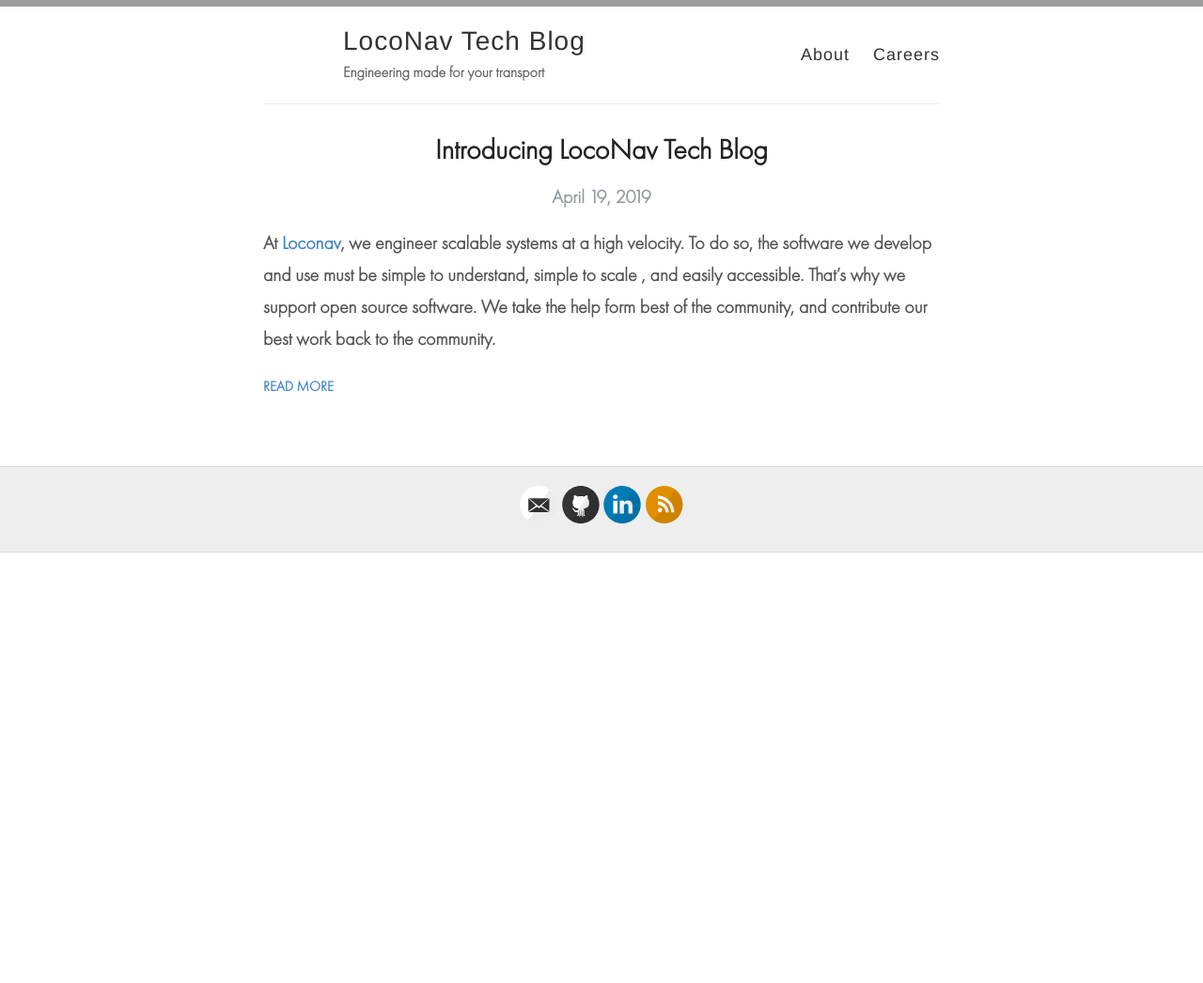
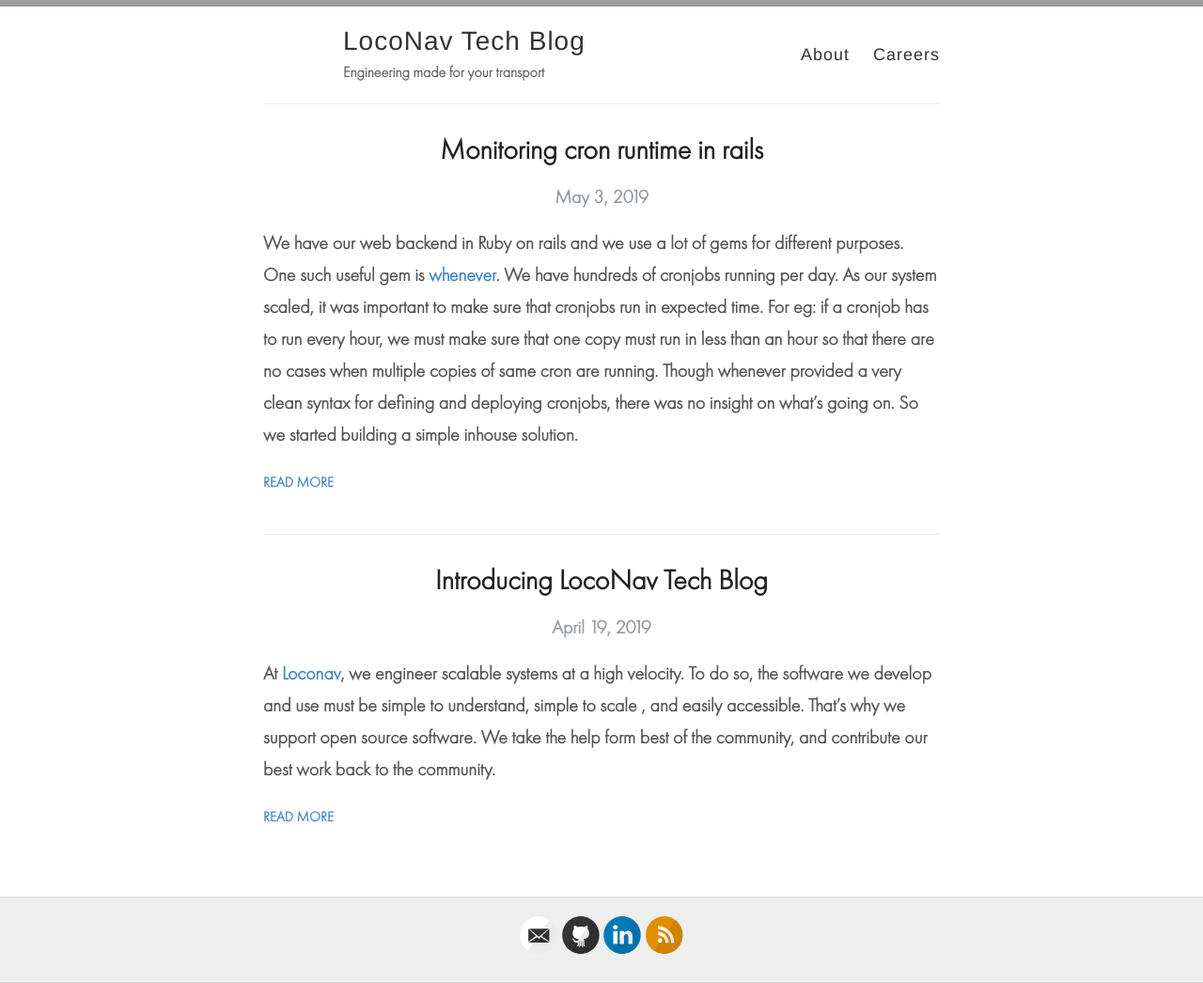
Before and after one commit to loconav-tech/blog, a Jekyll site: the page built from index.html, in a window 1280 px wide. Shown: the whole page at 94% size. Built offline with Jekyll 4.4.1, drawn with Linux system fonts in a browser that asks for light colours; before the commit the page ends 900 px from its top, so only the background shows below that; part of the change alters nothing that is shown; grey boxes are pictures that could not be loaded.

Commit message:
Added blogpost and sample view for cron runtime monitoring

````diff
--- /dev/null
+++ b/_posts/2019-05-03-monitoring-cron-runtime-in-rails.md
@@ -0,0 +1,158 @@
+---
+layout: post
+title: Monitoring cron runtime in rails
+categories: [ruby, whenever, redis, rake, active_admin]
+---
+
+We have our web backend in Ruby on rails and we use a lot of gems for different purposes. One such useful gem is **[whenever](https://github.com/javan/whenever)**. We have hundreds of cronjobs running per day. As our system scaled, it was important to make sure that cronjobs run in expected time. For eg: if a cronjob has to run every hour, we must make sure that one copy must run in less than an hour so that there are no cases when multiple copies of same cron are running. Though whenever provided a very clean syntax for defining and deploying cronjobs, there was no insight on what's going on. So we started building a simple inhouse solution.
+
+## What we wanted to build
+1. A method to calculate runtime for any cronjob.
+2. A syntax in which we can define expected runtime for a job (which should be less than the running frequency of job).
+3. A datastore to keep last runtime for any job.
+4. A notification mechanism (Slack, Hipchat, Email, etc).
+5. A user interface to view last runtime vs expected runtime for all cronjobs.
+
+Let's discuss all these one by one and build a solution :D
+
+
+## Calculating cron runtime
+[whenever](https://github.com/javan/whenever) provides two ways of running rails scripts : rake tasks and runners. One easy way to calculate runtimes was using **[rake hooks](https://medium.com/@ochagata/implementing-global-hooks-for-rake-9a11632731a4)**. Rake provides **start** and **end** hooks which we can use to check start time and end time of a cron job. So, first we moved all whenever crons to rake based scripts (we had few jobs which were written using _runner_ syntax). But these hooks run on all rake tasks (some of which may not be cron jobs), so we namespaced cron jobs properly to make this hook run for cron based rake tasks only. Also, we used **redis** hashes to store start_time, end_time and task details. Here is the sample code,
+
+```ruby
+# Rakefile
+tasks = Rake.application.tasks
+tasks.each do |task|
+  next unless task.to_s.starts_with?('loconav_crons:')
+
+  task.enhance ['logger:before']
+  task.enhance do
+    Rake::Task['logger:after'].invoke
+  end
+end
+
+# lib/tasks/before_logger
+namespace :logger do
+  desc 'Perform some steps before a rake task executes'
+  task before: :environment do
+    task_name = ARGV[0]
+    task_comment = Rake.application.tasks.select{ |task| task.to_s == task_name }.first&.comment
+    CronMonitor.signal_cron_start(task_name, { start_time: Time.current, description: task_comment }) # stores in redis
+    puts "#{Time.current} Starting task : #{task_name}"
+  end
+end
+
+# after_logger
+namespace :logger do
+  desc 'Perform some steps after a rake task executes'
+  task after: :environment do
+    task_name = ARGV[0]
+    end_time = Time.current
+    Heartbeat.signal_cron_completion(task_name, { end_time: end_time }) # stores in redis
+    details = JSON.parse(Heartbeat.cron_last_run_details(task_name))
+    cron_runtime = end_time - details['start_time'].to_time
+    task_details = ::Cron::ExecutionConstraints::SCHEDULES[task_name.to_sym] # Discussing about this soon
+    runtime_threshold = task_details[:runtime_threshold]
+
+    if cron_runtime > runtime_threshold
+      msg  = "Task #{task_name} exceeded runtime.\nExpected : #{format_runtime(runtime_threshold)}"
+      msg += "\nCurrent Runtime : #{format_runtime(cron_runtime)}"
+      msg += "\nFrequency #{to_hh_mm(task_details[:frequency])}"
+      msg += "\nAt : #{task_details[:run_at_ist]}" if task_details[:run_at_ist].present?
+
+      Notifier.send_message(msg) # Notify somewhere (eg email / slack)
+
+      puts "Runtime #{cron_runtime} exceeded against expected runtime. Notified via webhook"
+    end
+
+    puts "#{Time.current} Completing task : #{task_name}"
+
+  end
+
+  def to_hh_mm(seconds)
+    seconds = seconds.to_i
+    "#{ (seconds/3600) }h : #{ (seconds%3600)/60 }m"
+  end
+
+  def format_runtime(seconds)
+    if seconds > 60
+      to_hh_mm(seconds)
+    else
+      seconds
+    end
+  end
+end
+```
+
+The after_logger notes end_time, takes previous runtime from redis and calculates job runtime. If this comes out to be more than threshold, it can send a notification.
+
+
+## Syntax for defining cron runtime
+We checked whenever documentation and found we can define these things for a cronjob:
+
+1. Running frequency (Eg. 1.day)
+2. Time (Eg. 1:00 am)
+3. Log files (standard and error)
+4. Rake command details
+
+Only thing we wanted to add was _runtime_threshold_. So for each task, we defined some decent threshold initially and modified it later as per actual job runtimes. We came up with our own hash based syntax in a module called Cron::ExecutionConstraints. Here, we also defined our time in IST as all the customers in this cluster are in IST otherwise whenever accepts UTC time.
+
+```ruby
+module Cron
+  module ExecutionConstraints
+    SCHEDULES = {
+      'loconav:daily_tasks:stop_data_collection_for_expired_vehicles': {
+        frequency: 1.day,
+        runtime_threshold: 2.minutes,
+        run_at_ist: '1:00 am',
+        standard_logger: 'log/stop_data_collection_for_expired_vehicles.log',
+        error_logger: 'log/stop_data_collection_for_expired_vehicles_err.log',
+      },
+      'loconav:daily_tasks:cache_expiry_date_in_vehicles': {
+        frequency: 1.day,
+        runtime_threshold: 10.minutes,
+        run_at_ist: '2:30 am',
+        standard_logger: 'log/cache_expiry_date_in_vehicles.log',
+        error_logger: 'log/cache_expiry_date_in_vehicles_err.log',
+      }
+    end
+  end
+end
+```
+
+The _SCHEDULES_ hash clearly defines all the parameters we need. So now, the schedule.rb file looks like:
+
+```ruby
+require './app/modules/cron/execution_constraints.rb'
+
+::Cron::ExecutionConstraints::SCHEDULES.each do |schedule, constraints|
+  options = {}
+
+  if constraints[:run_at_ist]
+    constraints[:run_at_ist] = [constraints[:run_at_ist]] unless constraints[:run_at_ist].is_a? Array
+    run_at_utc = constraints[:run_at_ist].map{ |run_at_ist| (Time.parse(run_at_ist) - 19800).strftime('%H:%M %P') }
+    options[:at] = run_at_utc
+  end
+
+  every constraints[:frequency], options  do
+    rake schedule, output: { standard: constraints[:standard_logger], error: constraints[:error_logger] }
+  end
+end
+```
+
+
+## A datastore to keep last runtime for any job
+We are using redis for this purpose, code for which is wrapped in a module called `HeartBeat`. There is no special need to use Redis for storing stats, you could use MongoDB or even a SQL database for this.
+
+
+
+## A notification mechanism
+`Notifier.send_message(msg)` in the code snippet is also kept as a black box. You can configure any notification mechanism in this class.
+
+
+## A user interface to view all this
+We use [active_admin](https://github.com/activeadmin/activeadmin) as our admin platform. So, to build a view over this, we used active admin [custom pages](https://activeadmin.info/10-custom-pages.html). We built a page which iterates over the redis hash (that stores cron runtimes and other meta) and just shows up last runtime details for each cron. It highlights a row in red if the job runtime is more than expected runtime. Our view looks like this:
+
+
+Inline-style:
+![alt text](https://github.com/loconav-tech/blog/blob/master/images/blog_2/sample_view_active_admin.png?raw=true)
--- a/_sass/_darcula.scss
+++ b/_sass/_darcula.scss
@@ -3,6 +3,7 @@
     padding: 7px 7px 7px 10px;
     overflow: scroll;
     font-size: 95%;
+    font-weight: 300;
 }
 
 code {
--- a/_sass/_highlights.scss
+++ b/_sass/_highlights.scss
@@ -4,6 +4,7 @@
   padding: 7px 7px 7px 10px;
   overflow: scroll;
   font-size: 90%;
+  font-weight: 300;
 }
 
 code {
````
